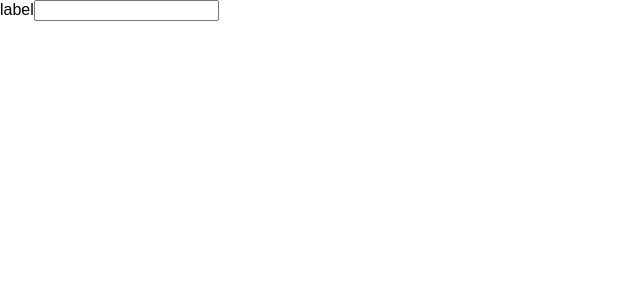
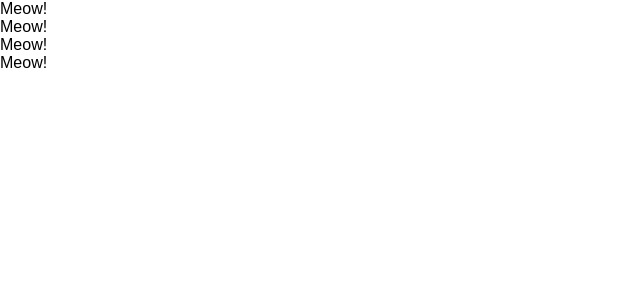
Before and after one commit to baba-minto-lvgs/udemy-react-redux-crud-application, a React (Create React App) app: page / in a window 1280 px wide. Shown: the top 300 px of the page, without its empty margins (0-640 px from the left). Built offline with nearby package versions, Linux system fonts and the light colour scheme.

Commit message:
コンポーネント

```diff
--- a/src/App.js
+++ b/src/App.js
@@ -1,14 +1,32 @@
-import React, { Component } from 'react';
+// import React, { Component } from 'react';
 
-class App extends Component {
-  render() {
-      return (
-          <>
-              <label>label</label>
-              <input type="text" onChange={() => {alert("test")}}/>
-          </>
-          );
-  };
-}
+// class App extends Component {
+//   render() {
+//       return (
+//           <>
+//               <label>label</label>
+//               <input type="text" onChange={() => {alert("test")}}/>
+//           </>
+//           );
+//   };
+// }
+
+const App = () => {
+    return (
+        <div>
+            <Cat/>
+            <Cat/>
+            <Cat/>
+            <Cat/>
+        </div>
+
+
+        )
+
+};
+
+const Cat = () => {
+    return <div>Meow!</div>
+};
 
 export default App;
```
